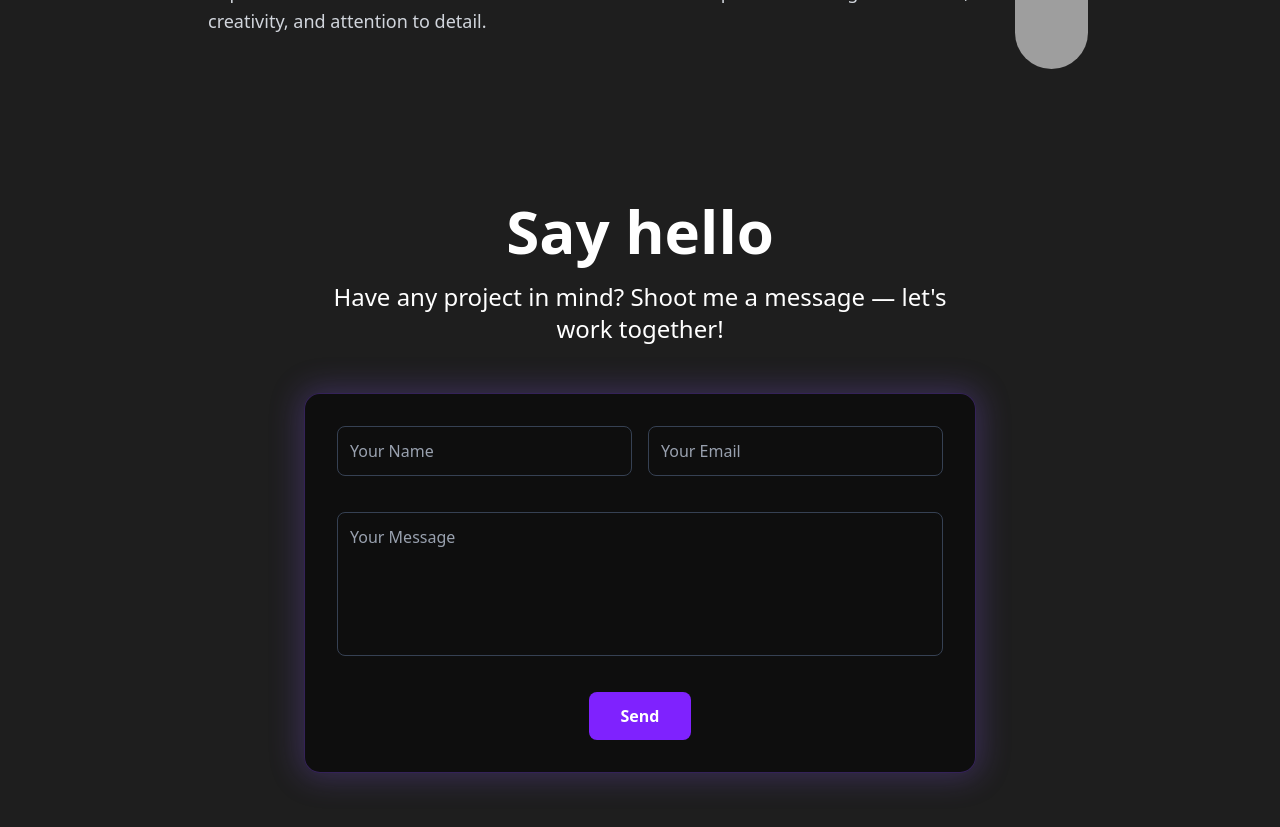
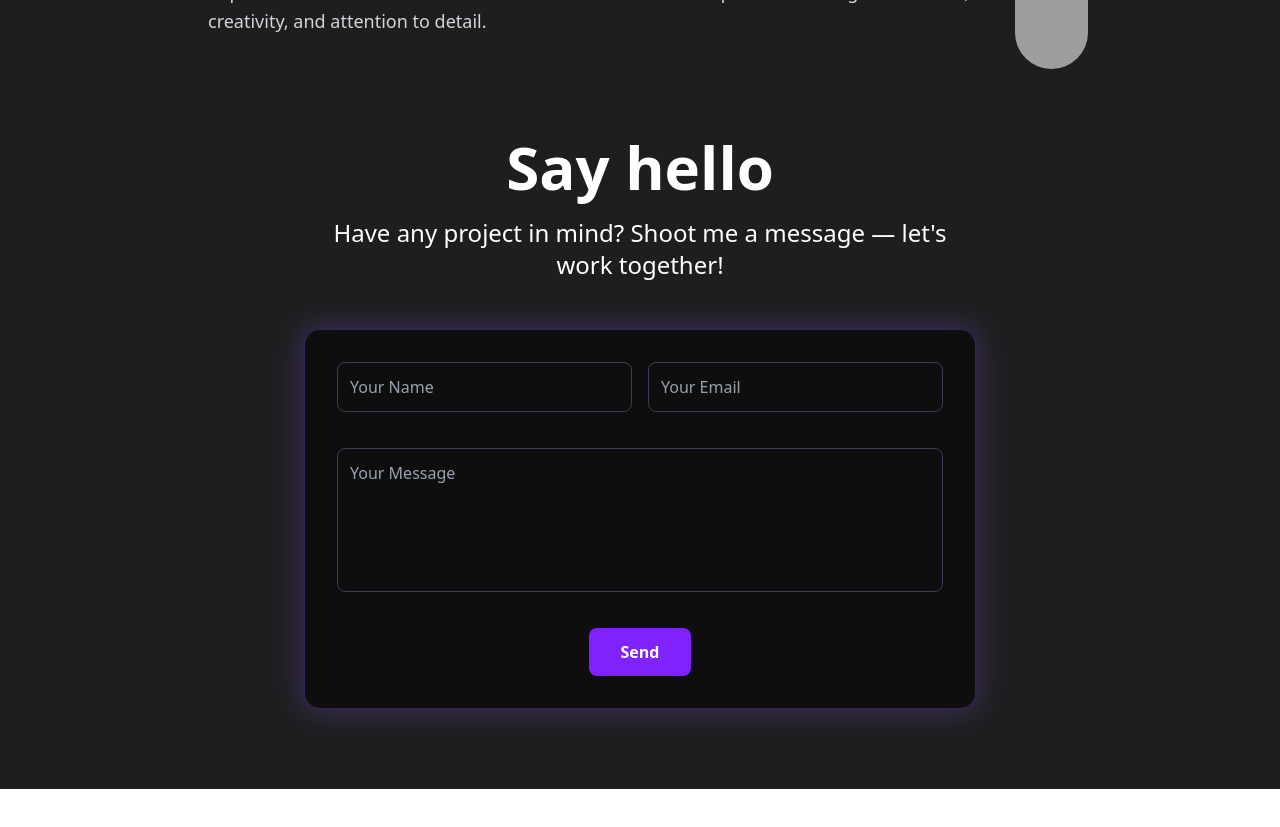
Before and after one commit to Zeez09/portfolio, a React (Vite) app: page / in a window 1280 px wide. Shown: the part 1800-2627 px from the top of the page. After the commit the page ends 2589 px from the top, so only its background shows below. Built offline with nearby package versions, Linux system fonts and the light colour scheme; grey boxes are pictures that could not be loaded.

Commit message:
pushed new updates

```diff
--- a/src/components/ContactForm.jsx
+++ b/src/components/ContactForm.jsx
@@ -24,7 +24,7 @@ const ContactForm = () => {
   return (
     <section
       id="contact"
-      className="max-w-6xl flex flex-col justify-center items-center bg-[#1e1e1e] text-white px-4 py-16"
+      className="max-w-6xl flex flex-col justify-center items-center bg-[#1e1e1e] text-white"
     >
       {/* Heading */}
       <div className="text-center mb-12">
```
